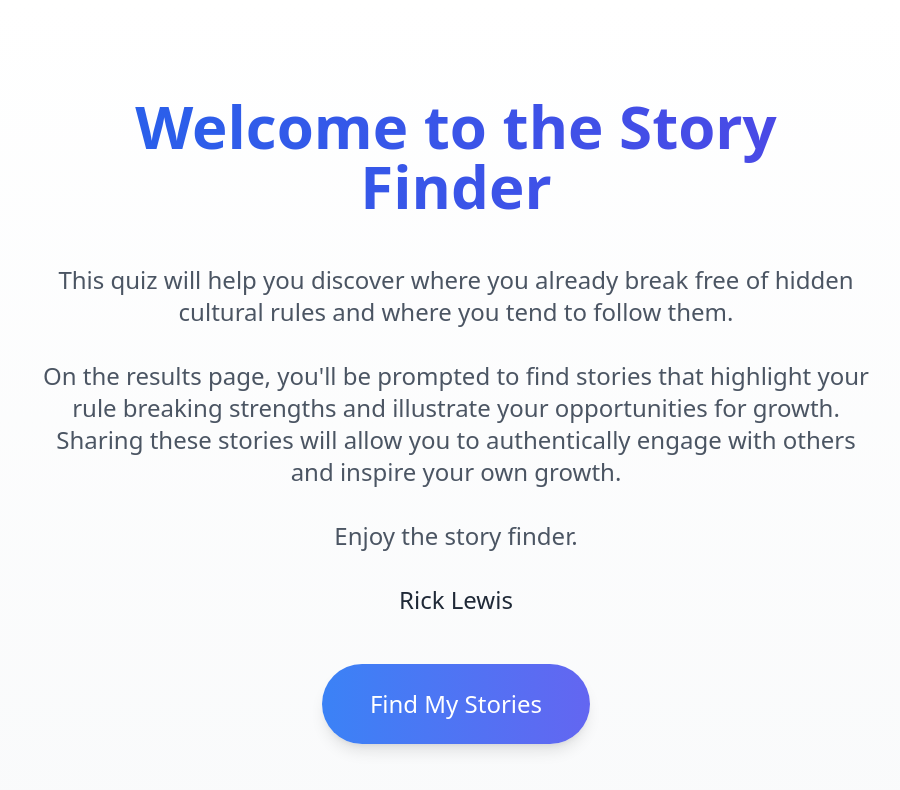
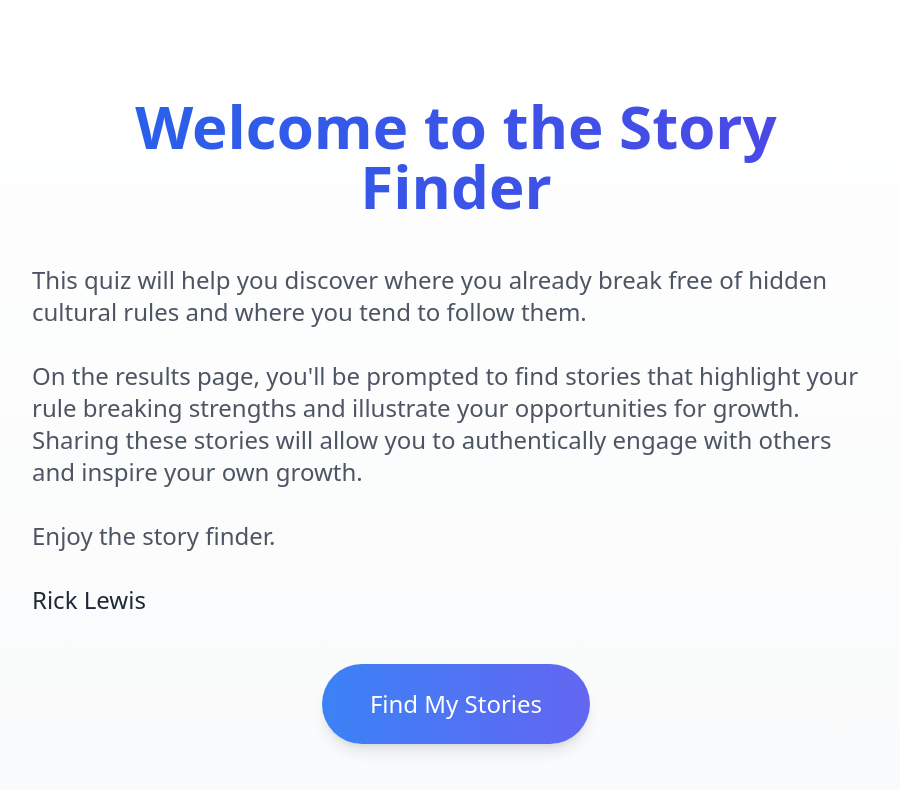
Before and after one commit to rtourtelot/break-a-rule, a Next.js app: page / in a window 1280 px wide. Shown: the top 790 px of the page, without its empty margins (184-1084 px from the left). Built offline with nearby package versions, Linux system fonts and the light colour scheme.

Commit message:
Update landing page text alignment

```diff
--- a/src/app/page.tsx
+++ b/src/app/page.tsx
@@ -3,8 +3,8 @@ import '@/app/globals.css';
 export default function Home() {
   return (
     <main className="min-h-screen flex items-center justify-center bg-gradient-to-b from-white to-gray-50">
-      <div className="max-w-4xl w-full px-6 py-12 md:py-24 text-center">
-        <h1 className="text-4xl md:text-6xl font-bold mb-12 bg-clip-text text-transparent bg-gradient-to-r from-blue-600 to-indigo-600">
+      <div className="max-w-4xl w-full px-6 py-12 md:py-24">
+        <h1 className="text-4xl md:text-6xl font-bold mb-12 bg-clip-text text-transparent bg-gradient-to-r from-blue-600 to-indigo-600 text-center">
           Welcome to the Story Finder
         </h1>
 
@@ -26,6 +26,7 @@ export default function Home() {
           </p>
         </div>
 
+        <div className="text-center">
           <a
             href="/quiz"
             className="inline-block px-12 py-6 text-xl md:text-2xl font-medium text-white bg-gradient-to-r from-blue-500 to-indigo-500 rounded-full shadow-lg hover:shadow-xl hover:from-blue-600 hover:to-indigo-600 transform hover:-translate-y-0.5 transition-all duration-150"
@@ -33,6 +34,7 @@ export default function Home() {
             Find My Stories
           </a>
         </div>
+      </div>
     </main>
   );
 }
```
Lines whose indentation alone changed are shown as unchanged.
